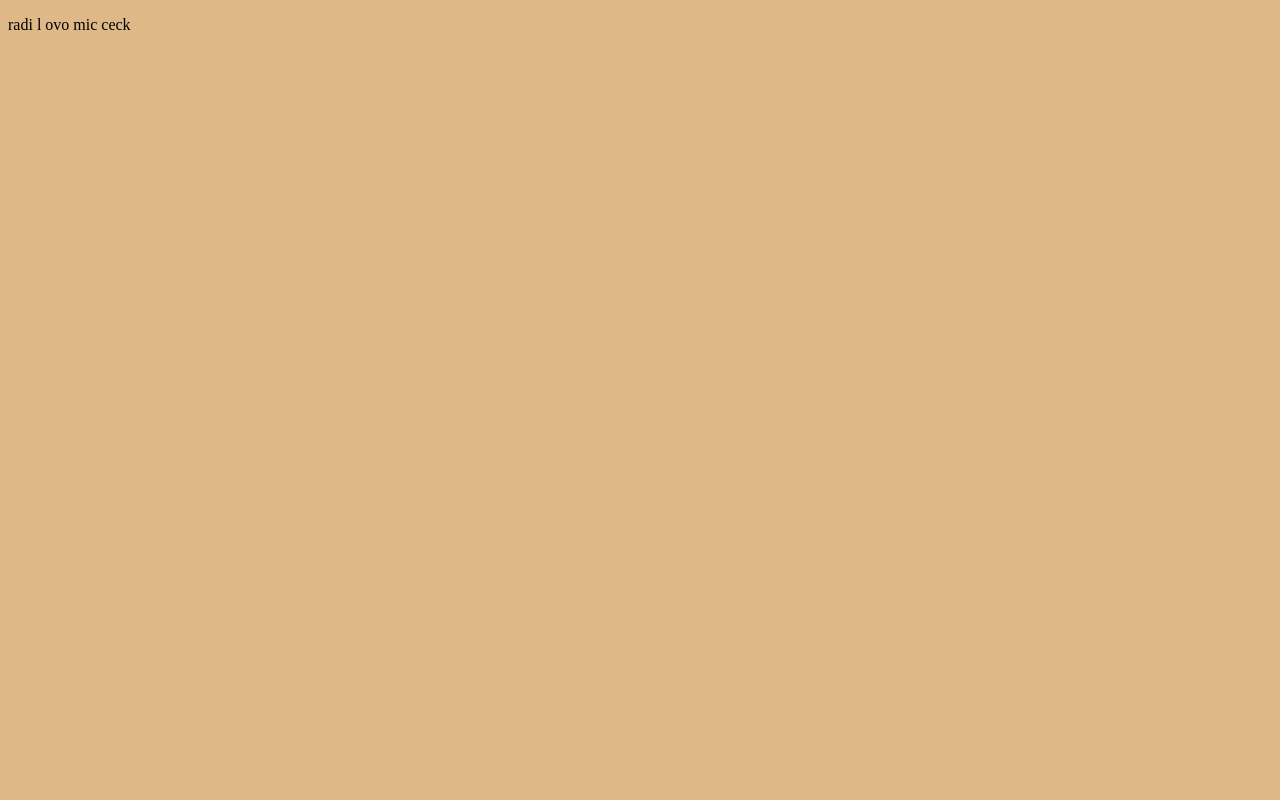
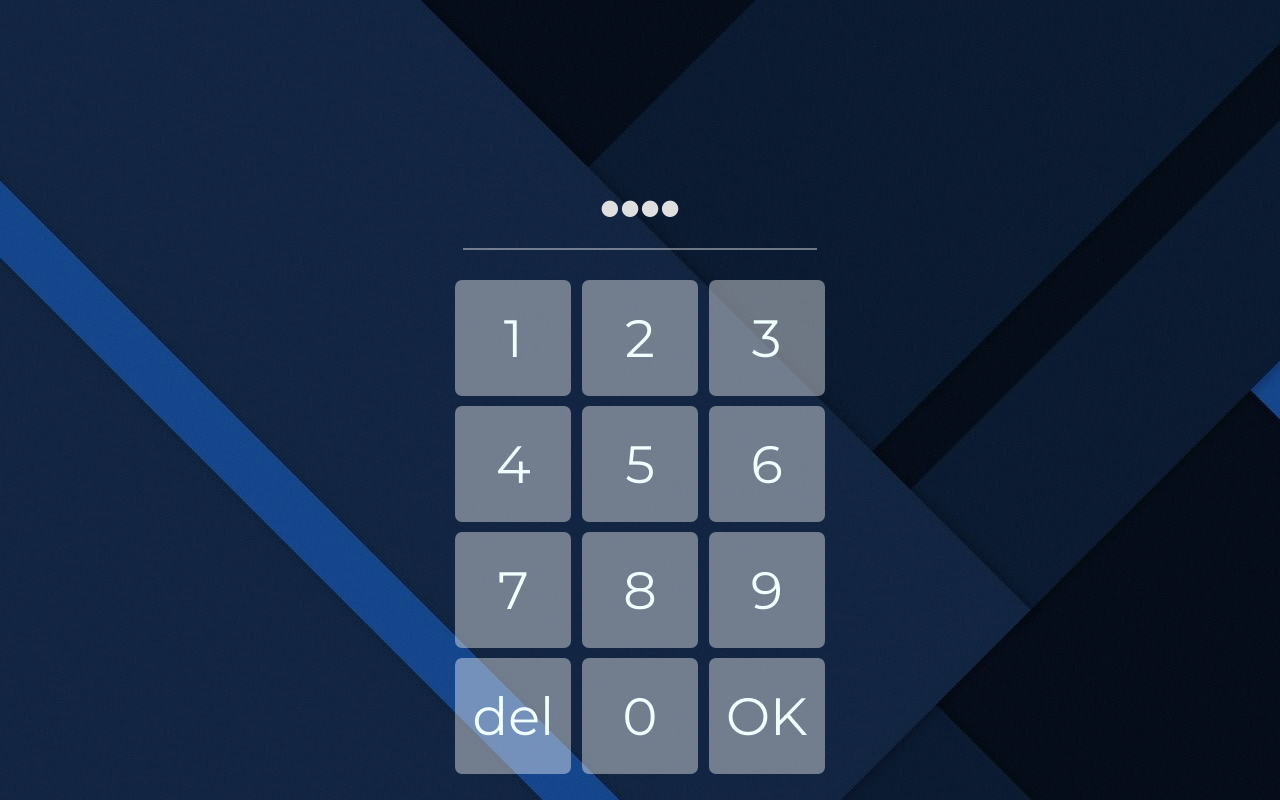
Before and after one commit to zbla92/PointOfSale, a website: page index.html in a window 1280 px wide. Drawn offline with nearby package versions, Linux system fonts and the light colour scheme.

Commit message:
updating login screen

```diff
--- a/index.html
+++ b/index.html
@@ -1,15 +1,48 @@
 <!DOCTYPE html>
 <html lang="en">
+
 <head>
     <meta charset="UTF-8">
     <meta name="viewport" content="width=device-width, initial-scale=1.0">
     <meta http-equiv="X-UA-Compatible" content="ie=edge">
     <link rel="stylesheet" href="src/css/main.css">
+    <link rel="stylesheet" href="https://cdnjs.cloudflare.com/ajax/libs/materialize/1.0.0/css/materialize.min.css">
+    <link rel="stylesheet" href="https://stackpath.bootstrapcdn.com/bootstrap/4.3.1/css/bootstrap.min.css" integrity="sha384-ggOyR0iXCbMQv3Xipma34MD+dH/1fQ784/j6cY/iJTQUOhcWr7x9JvoRxT2MZw1T"
+        crossorigin="anonymous">
+    <link href="https://fonts.googleapis.com/css?family=Montserrat" rel="stylesheet">
     <title>Document</title>
 </head>
+
 <body>
-    <p id="paragraf">paragraf</p>
-    <ul id="people"></ul>
-    <script src="dist/o.js"></script>
+    <div class="container-login ">
+        <div class="login-display">
+                <span>&#11044; &#11044; &#11044; &#11044;<span>
+        </div>
+        <div class="row"></div>
+        <div class="row"></div>
+        <div class="row"></div>
+        <div class="row ">
+                <buttonz type="button" class="btn-login">1</buttonz>
+                <buttonz type="button" class="btn-login">2</buttonz>
+                <buttonz type="button" class="btn-login">3</buttonz>
+        </div>
+        <div class="row">
+                <buttonz type="button" class="btn-login">4</buttonz>
+                <buttonz type="button" class="btn-login">5</buttonz>
+                <buttonz type="button" class="btn-login">6</buttonz>
+        </div>
+        <div class="row">
+                <buttonz type="button" class="btn-login">7</buttonz>
+                <buttonz type="button" class="btn-login">8</buttonz>
+                <buttonz type="button" class="btn-login">9</buttonz>
+        </div>
+        <div class="row">
+                <buttonz type="button" class="btn-login">del</buttonz>
+                <buttonz type="button" class="btn-login">0</buttonz>
+                <buttonz type="button" class="btn-login">OK</buttonz>
+        </div>
+    </div>
+
 </body>
+
 </html>
--- a/src/css/main.css
+++ b/src/css/main.css
@@ -1 +1,44 @@
-html{background-color: burlywood}
+body{
+  background-image: linear-gradient(rgba(0, 0, 0, 0.445), rgba(0, 0, 0, 0.445)), url('/src/css/imgs/MainMenuWallpaper.jpeg');
+  font-family: 'Montserrat', sans-serif;
+  }
+  .container-login{
+    margin-top: 200px!important;
+    width: 380px;
+    margin: 0 auto;
+  }
+  .row{
+    margin:  0 0 0 0!important;
+    margin: 0 auto!important;
+    margin-bottom: 10px!important;
+  }
+
+  .login-display{
+    margin: 0 auto;
+    text-align: center;
+    border-bottom: 2px solid rgba(255, 255, 255, 0.404);
+    max-width: 93%;
+    min-height: 50px;
+    color:#dfdfdf;
+    font-size: 80%
+
+  }
+
+  .btn-login{
+    padding-top: 19px;
+    min-width: 116px;
+    min-height: 116px;
+    margin: 0 auto;
+    background-color: rgba(255, 255, 255, 0.404);
+    border-radius: 7px;
+    border: none;
+    font-family: 'Montserrat', sans-serif;
+    font-size: 350%;
+    color: azure;
+    outline:none;
+    text-align: center;
+  }
+  .btn-login:active{
+    background-color: rgba(212, 212, 212, 0.404);
+    outline:none;
+  }
```
Also changed, not shown: src/js/main.js (+9 -0 lines), src/css/imgs/MainMenuWallpaper.jpeg (added).
